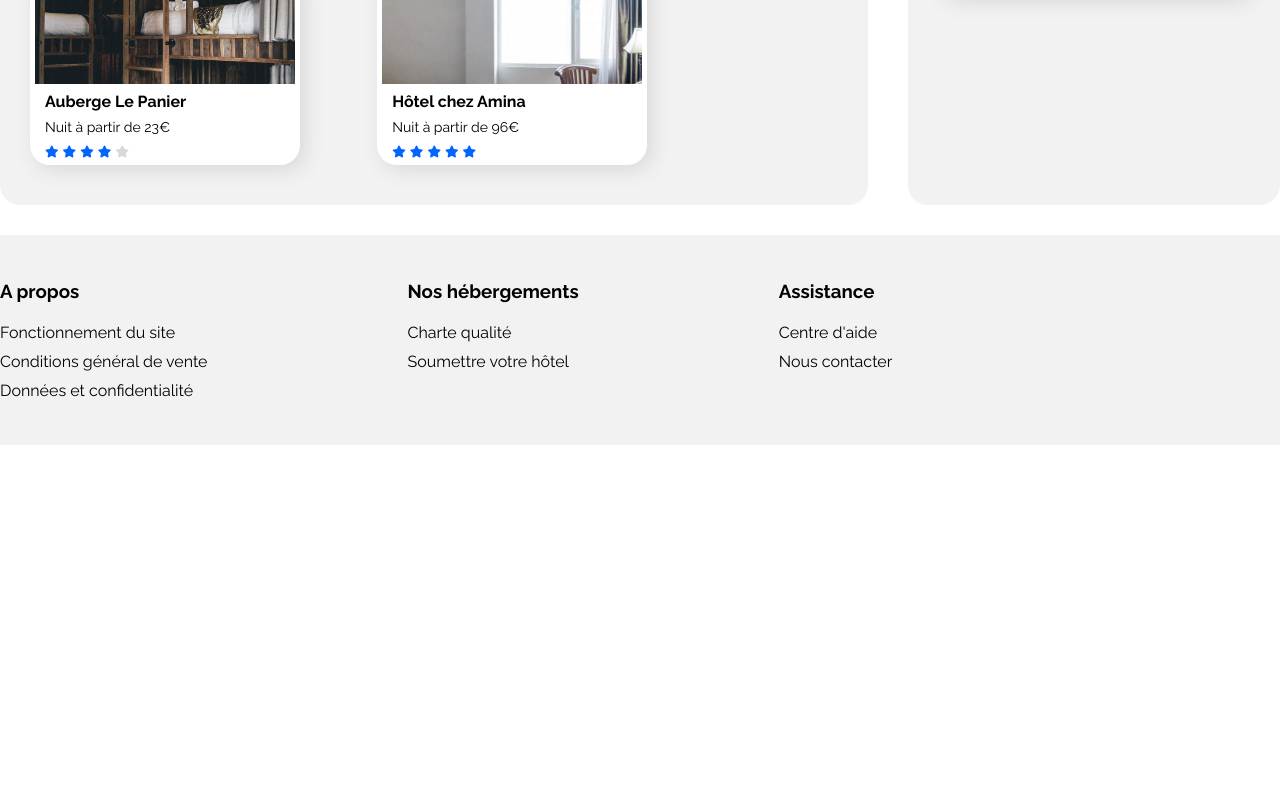
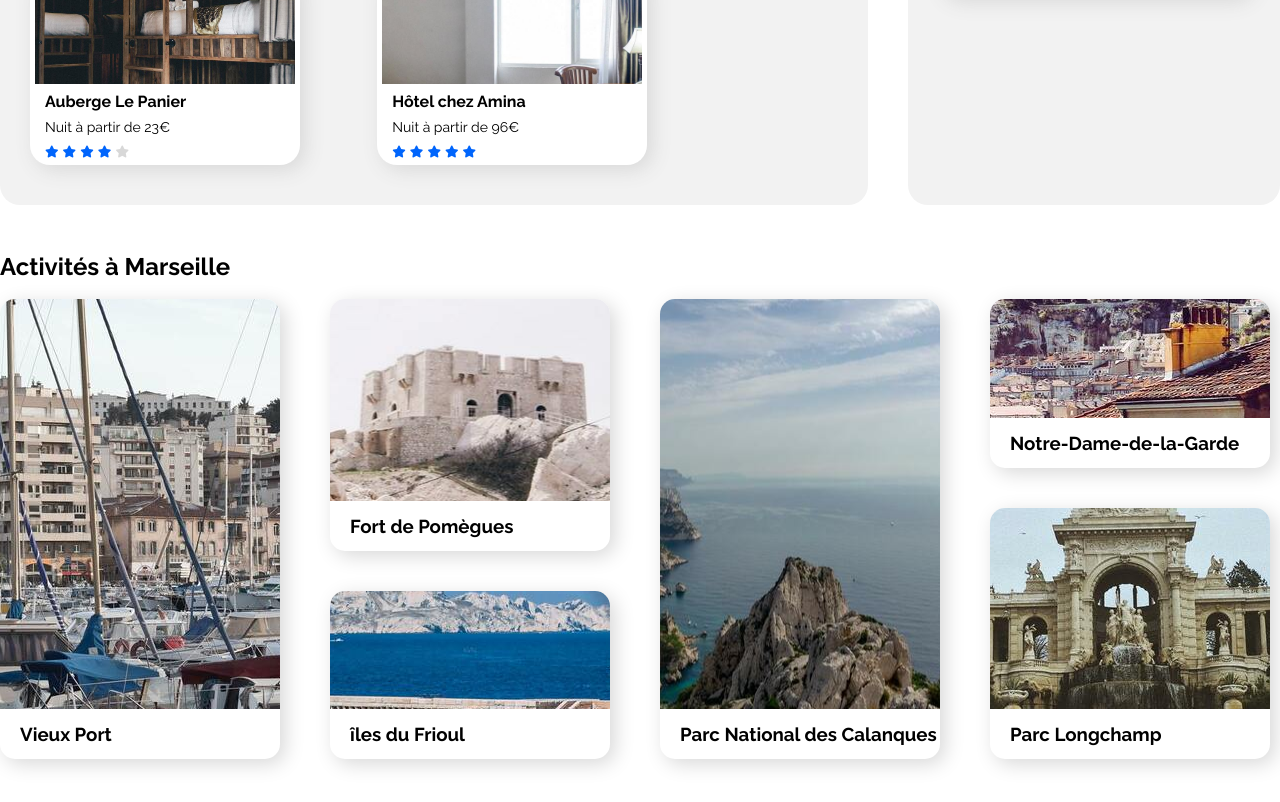
Before and after one commit to Healtar/P2, a plain HTML site: page P2/index.html in a window 1280 px wide. Shown: the part 989-1791 px from the top of the page. Before the commit the page ends 1434 px from the top, so only its background shows below. Drawn offline with nearby package versions, Linux system fonts and the light colour scheme.

Commit message:
section bot ok et responsive

```diff
--- a/P2/css/style.css
+++ b/P2/css/style.css
@@ -409,16 +409,100 @@ transition: 0.2s;
 
 
 /* droite */
-
-
 /* top */
 
+/* bot */
+
+.h-12{
+    height: calc(100% - 40px);
+}
+
+.h-8{
+    height: calc(100% * (8 / 12) - 40px);
+}
+
+.h-7{
+    height: calc(100% * (7 / 12) - 40px);
+}
+
+.h-6{
+    height: calc(100% * (6 / 12) - 40px);
+}
+
+.h-5{
+    height: calc(100% * (5 / 12) - 40px);
+}
+
+.h-4{
+    height: calc(100% * (4 / 12) - 40px);
+}
+
+.h-3{
+    height: calc(100% * (3 / 12) - 40px);
+}
+
+#bot{
+    margin-top: 50px;
+}
+
+#bot h2{
+    margin: 20px 0;
+}
+
+#bot .card-container{
+    display: flex;
+    flex-direction: column;
+    flex-wrap: wrap;
+    height: 500px;
+    gap: 40px
+;
+}
+
+#bot .card h3{
+    margin: 0px 0;
+    vertical-align: middle;
+    height: 30px;
+    margin-top: 16px;
+    margin-left: 20px;
+}
+
+#bot .card{
+    width: calc(100% / 4 - 40px);
+
+    max-height: 100%;
+    box-shadow: 5px 5px 20px #d8d8d8;
+    border-radius: 15px;
+    transition: 0.2s;
+}
+
+#bot .card:hover{
+    box-shadow: 13px 13px 20px #d8d8d8;
+    transition: 0.2s;
+}
+
+#bot .card-img{
+    position: relative;
+    overflow: hidden;/*3*/
+    border-radius: 15px 15px 0 0;
+    height: calc(100% - 50px);
+}
+
+#bot .card-img img{
+    position: absolute;
+    /*4*/
+    /*5 - Méthode de centrage en fonction de la taille de l'image */
+
+  top: 50%;
+  left: 50%;
+  transform: translate(-50%, -50%);
+}
+/* bot */
 /* main */
 /* footer */
 
 footer {
     background-color: #F2F2F2;
-    line-height: 1.8;
+    line-height: 2;
     padding: 10px 0;
 }
 
@@ -439,7 +523,7 @@ footer li a {
 /* footer */
 
 /* media query */
-@media (min-width: 400px) and (max-width: 720px){
+@media (max-width: 768px){
 
     body{
         font-size: 14px;
@@ -578,6 +662,28 @@ footer li a {
 
     /* top */
 
+    /* bot */
+
+    #bot{
+        padding-left: 20px;
+padding-right: 20px;
+margin-top: 0;
+    }
+
+    #bot .card-container{
+        height: auto;
+
+    }
+
+    #bot .card-img{
+        height: 130px;
+    }
+
+    #bot .card{
+        width: 100%;
+    }
+    /* bot */
+
     /* main */
     /* footer */
 
--- a/P2/index.html
+++ b/P2/index.html
@@ -279,8 +279,63 @@
             <!-- top -->
 
             <!-- bas -->
-            <section>
+            <section id="bot">
+                <h2>Activités à Marseille</h2>
+                <div class="card-container">
+                    <div class="card h-12">
+                        <div class="card-img">
+                            <img src="img\activites\reno-laithienne-QUgJhdY5Fyk-unsplash.jpg" alt="Vieux Port">
+                        </div>
+                        <h3>
+                            Vieux Port
+                        </h3>
+                    </div>
 
+                    <div class="card h-7">
+                        <div class="card-img">
+                            <img src="img/activites/paul-hermann-QFTrLdQIRhI-unsplash.jpg" alt="Fort de Pomègues">
+                        </div>
+                        <h3>
+                            Fort de Pomègues
+                        </h3>
+                    </div>
+
+                    <div class="card h-5">
+                        <div class="card-img">
+                            <img src="img/activites/kevin-hikari-rV_Qd1l-VXg-unsplash.jpg" alt="îles du Frioul">
+                        </div>
+                        <h3>
+                            îles du Frioul
+                        </h3>
+                    </div>
+
+                    <div class="card h-12">
+                        <div class="card-img">
+                            <img src="img/activites/kilyan-sockalingum-NR8-cBCN3aI-unsplash.jpg" alt="les calanques">
+                        </div>
+                        <h3>
+                            Parc National des Calanques
+                        </h3>
+                    </div>
+
+                    <div class="card h-5">
+                        <div class="card-img">
+                            <img src="img/activites/florian-wehde-xW9e8gdotxI-unsplash.jpg" alt="Notre-Dame-de-la-Garde">
+                        </div>
+                        <h3>
+                            Notre-Dame-de-la-Garde
+                        </h3>
+                    </div>
+
+                    <div class="card h-7">
+                        <div class="card-img">
+                            <img src="img/activites/lena-paulin-wH2-EJoDcV0-unsplash.jpg" alt="Parc Longchamp">
+                        </div>
+                        <h3>
+                            Parc Longchamp
+                        </h3>
+                    </div>
+                </div>
             </section>
             <!-- bas -->
         </div>
```
